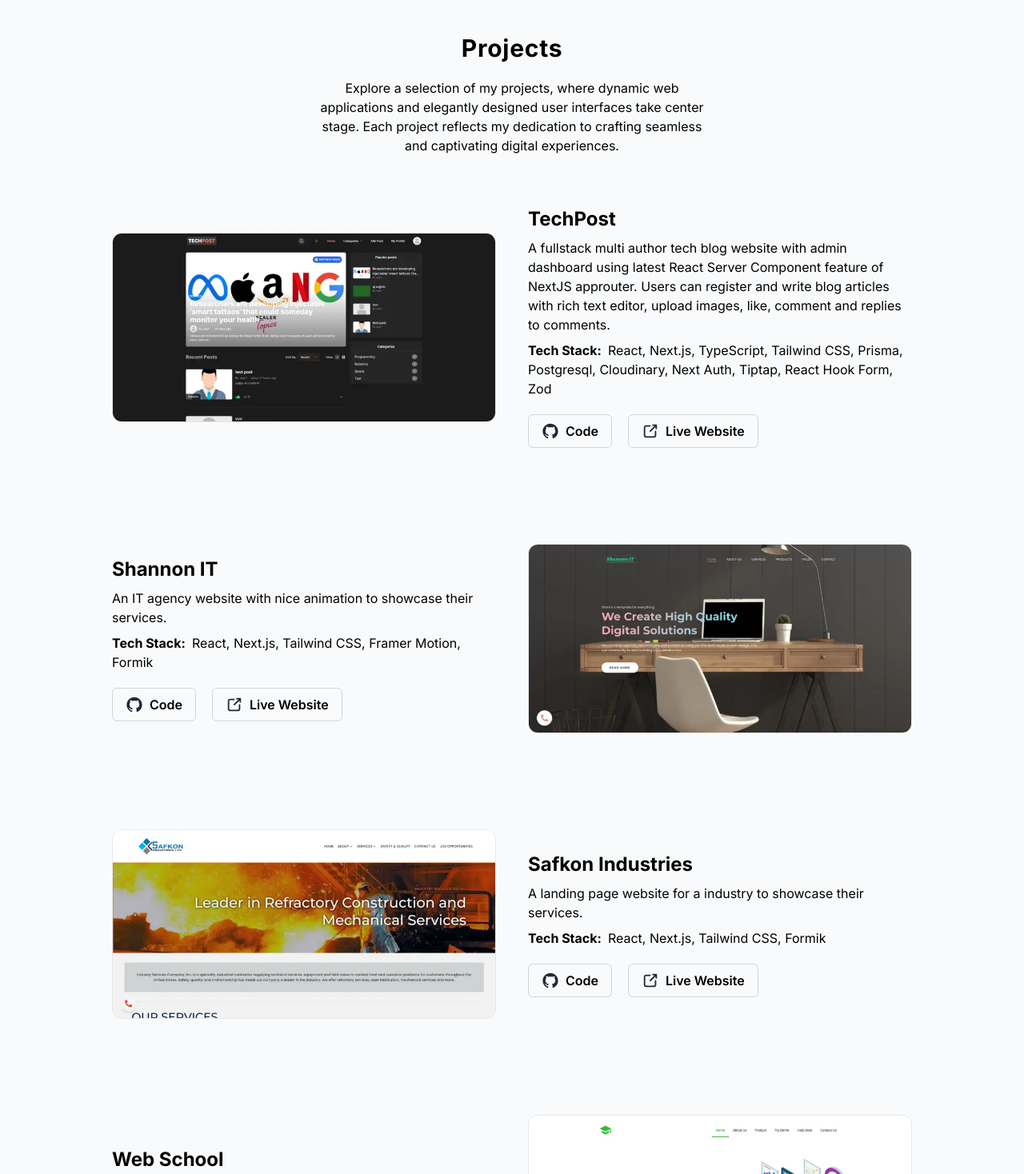
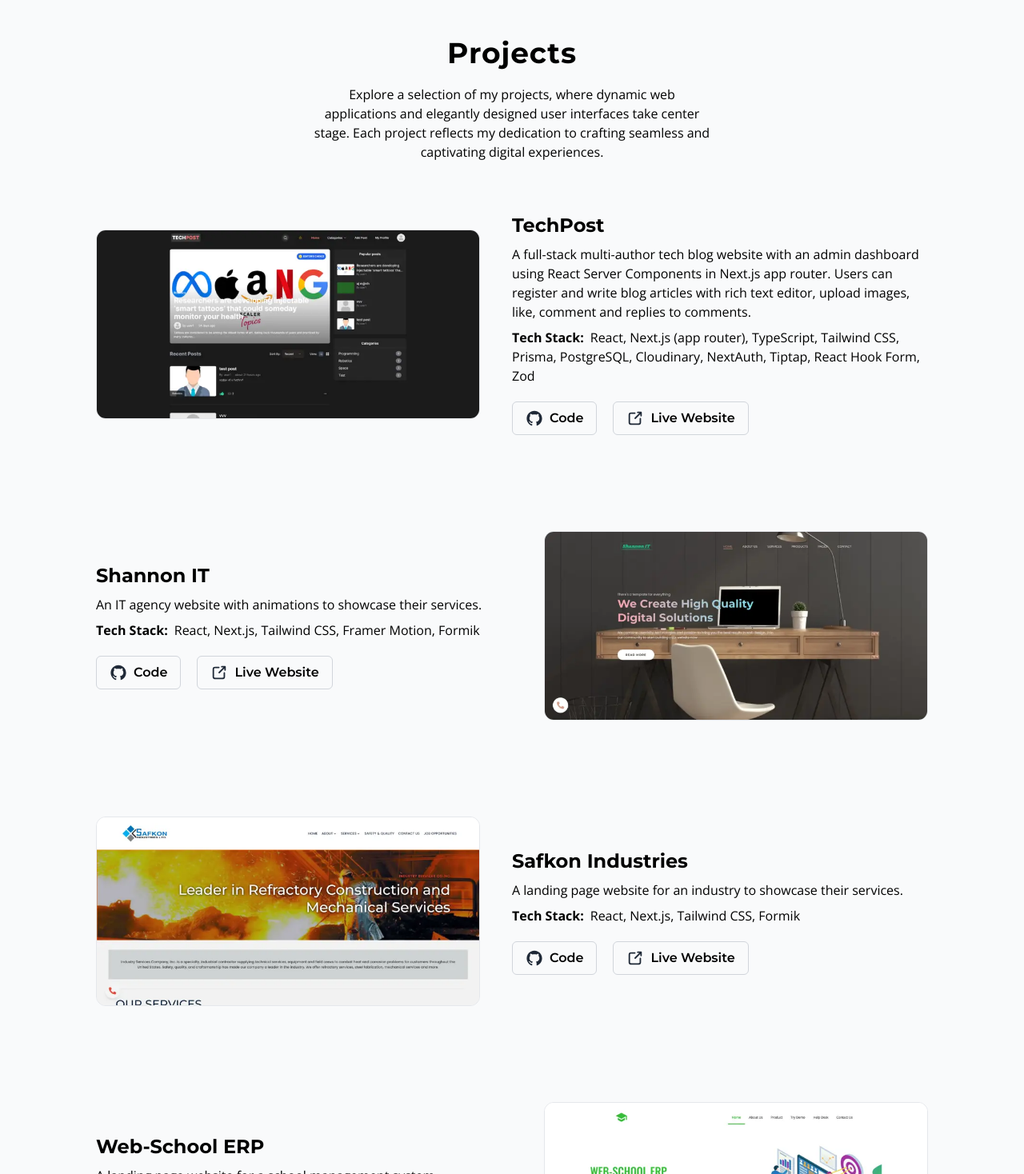
Before and after one commit to ashfakniloy/niloy-portfolio, a Next.js app: page / in a window 1280 px wide. Shown: the part 1604-3072 px from the top of the page at 80% size. Built offline with nearby package versions, Linux system fonts and the light colour scheme.

Commit message:
changed font

```diff
--- a/app/layout.tsx
+++ b/app/layout.tsx
@@ -1,4 +1,4 @@
-import { Inter } from "next/font/google";
+import { Montserrat, Open_Sans } from "next/font/google";
 import type { Metadata } from "next";
 import { Analytics } from "@vercel/analytics/react";
 import ThemeWrapper from "@/components/Layout/ThemeWrapper";
@@ -7,7 +7,12 @@ import Footer from "@/components/Layout/Footer";
 import ToastNotification from "@/components/ToastNotification";
 import "./globals.css";
 
-const inter = Inter({ subsets: ["latin"] });
+const openSans = Open_Sans({ subsets: ["latin"] });
+
+const montserrat = Montserrat({
+  subsets: ["latin"],
+  variable: "--font-montserrat",
+});
 
 export const metadata: Metadata = {
   title: "Niloy | Web Developer",
@@ -23,7 +28,7 @@ export default function RootLayout({
   return (
     <html lang="en" suppressHydrationWarning>
       <body
-        className={`bg-gray-50 text-black dark:bg-custom-gray dark:text-white ${inter.className}`}
+        className={`bg-gray-50 text-black dark:bg-custom-gray dark:text-white ${openSans.className} ${montserrat.variable}`}
       >
         <ThemeWrapper>
           <ToastNotification duration={5000} closeButton />
--- a/app/page.tsx
+++ b/app/page.tsx
@@ -5,7 +5,7 @@ import Skills from "@/components/Sections/Skills";
 
 function HomePage() {
   return (
-    <main className="">
+    <main>
       <About />
       <Skills />
       <Projects />
--- a/components/Form/ToastCustom.tsx
+++ b/components/Form/ToastCustom.tsx
@@ -12,7 +12,7 @@ export const SuccessToast = ({ t }: { t: string | number }) => {
           <span className="mt-0.5 self-start">
             <CheckCircle />
           </span>
-          <div className="">
+          <div>
             <p>Your message has been submitted</p>
             <p className="mt-2 text-sm">
               I will get back to you as soon as possible.
@@ -39,7 +39,7 @@ export const ErrorToast = ({ t }: { t: string | number }) => {
           <span className="mt-0.5 self-start">
             <ExclamationCircle />
           </span>
-          <div className="">
+          <div>
             <p className="text-red-600 dark:text-red-400">
               Oops! something went wrong
             </p>
--- a/components/Layout/Navbar/index.tsx
+++ b/components/Layout/Navbar/index.tsx
@@ -13,7 +13,7 @@ function Navbar() {
   return (
     <header className="sticky top-0 z-20 ">
       <div className="h-[60px] px-2 flex justify-between items-center backdrop-blur-md bg-gray-50/50 dark:bg-custom-gray/30 ">
-        <div className="">
+        <div>
           <Link
             className="cursor-pointer"
             // activeClass="active"
@@ -34,7 +34,7 @@ function Navbar() {
 
           <Buttonhamburger toggle={toggle} setToggle={setToggle} />
 
-          <nav className="hidden lg:block space-x-10">
+          <nav className="hidden lg:block space-x-10 font-montserrat">
             {navLinks.map((navLink) => (
               <Link
                 key={navLink.link}
@@ -69,7 +69,7 @@ function Navbar() {
         }`}
       >
         <div className="overflow-hidden">
-          <nav className="py-2 flex flex-col gap-2">
+          <nav className="py-2 flex flex-col gap-2 font-montserrat">
             {navLinks.map((navLink, i) => (
               <Link
                 key={navLink.link}
--- a/components/Sections/Projects.tsx
+++ b/components/Sections/Projects.tsx
@@ -1,7 +1,7 @@
+import Link from "next/link";
 import Image from "next/image";
 import { projects } from "@/data/projects";
 import { Github } from "../icons/contact/github";
-import Link from "next/link";
 import { ArrowUpRight } from "../icons/arrow-up-right";
 
 function Projects() {
@@ -11,7 +11,9 @@ function Projects() {
       className="py-[80px] lg:py-[100px] min-h-[calc(100vh-60px)]"
     >
       <div className="text-center flex flex-col justify-center items-center">
-        <h2 className="text-3xl font-bold tracking-wide">Projects</h2>
+        <h2 className="text-3xl lg:text-4xl font-montserrat font-bold tracking-wide">
+          Projects
+        </h2>
         <p className="mt-5 max-w-[500px]">
           Explore a selection of my projects, where dynamic web applications and
           elegantly designed user interfaces take center stage. Each project
@@ -21,10 +23,10 @@ function Projects() {
       </div>
 
       <div className="mt-16 flex flex-col justify-center items-center gap-28 lg:gap-[120px]">
-        {projects.map((project, i) => (
+        {projects.map((project) => (
           <div
             key={project.name}
-            className="flex flex-col w-full lg:w-[1000px] lg:flex-row lg:even:flex-row-reverse items-center gap-5 lg:gap-10"
+            className="flex flex-col w-full lg:w-[1040px] lg:flex-row lg:even:flex-row-reverse items-center gap-5 lg:gap-10"
           >
             <Link
               href={project.site}
@@ -50,19 +52,21 @@ function Projects() {
 
             <div className="lg:flex-1">
               <div className="space-y-2">
-                <h3 className="text-2xl font-bold">{project.name}</h3>
-                <div className="">{project.description}</div>
-                <p className="">
+                <h3 className="text-2xl font-montserrat font-bold">
+                  {project.name}
+                </h3>
+                <div>{project.description}</div>
+                <p>
                   <span className="font-bold mr-2">Tech Stack:</span>
                   {project.technologies.map((technology, i) => (
-                    <span key={i} className="">
+                    <span key={i}>
                       {technology}
                       {i !== project.technologies.length - 1 && ","}{" "}
                     </span>
                   ))}
                 </p>
               </div>
-              <div className="mt-5 flex items-center gap-5">
+              <div className="mt-5 flex items-center gap-5 font-montserrat">
                 <Link href={project.repo} target="_blank">
                   <button
                     type="button"
@@ -70,7 +74,7 @@ function Projects() {
                     className="font-semibold border border-gray-300 dark:border-gray-700 flex items-center gap-2 px-4 py-2 rounded-md hover:bg-gray-300 dark:hover:bg-gray-700 transition-color duration-200"
                   >
                     <Github width={22} height={22} />
-                    <span className="">Code</span>
+                    <span>Code</span>
                   </button>
                 </Link>
 
@@ -81,7 +85,7 @@ function Projects() {
                     className="font-semibold border border-gray-300 dark:border-gray-700 flex items-center gap-2 px-4 py-2 rounded-md hover:bg-gray-300 dark:hover:bg-gray-700 transition-color duration-200"
                   >
                     <ArrowUpRight />
-                    <span className="">Live Website</span>
+                    <span>Live Website</span>
                   </button>
                 </Link>
               </div>
--- a/components/Sections/Skills.tsx
+++ b/components/Sections/Skills.tsx
@@ -7,7 +7,9 @@ function Skills() {
       className="py-[80px] lg:py-[100px] min-h-[calc(100vh-60px)]"
     >
       <div className="text-center flex flex-col justify-center items-center">
-        <h2 className="text-3xl font-bold tracking-wide">Skills</h2>
+        <h2 className="text-3xl lg:text-4xl font-montserrat font-bold tracking-wide">
+          Skills
+        </h2>
         <p className="mt-5 max-w-[500px]">
           My approach to web development revolves around embracing the latest
           technologies to deliver exceptional applications. Below, you&apos;ll
--- a/data/projects.tsx
+++ b/data/projects.tsx
@@ -11,22 +11,26 @@ export const projects = [
     name: "TechPost",
     image: TechPost,
     description: (
-      <p className="">
-        A fullstack multi author tech blog website with admin dashboard using
+      <p>
+        {/* A fullstack multi author tech blog website with admin dashboard using
         latest React Server Component feature of NextJS approuter. Users can
         register and write blog articles with rich text editor, upload images,
-        like, comment and replies to comments.
+        like, comment and replies to comments. */}
+        A full-stack multi-author tech blog website with an admin dashboard
+        using React Server Components in Next.js app router. Users can register
+        and write blog articles with rich text editor, upload images, like,
+        comment and replies to comments.
       </p>
     ),
     technologies: [
       "React",
-      "Next.js",
+      "Next.js (app router)",
       "TypeScript",
       "Tailwind CSS",
       "Prisma",
-      "Postgresql",
+      "PostgreSQL",
       "Cloudinary",
-      "Next Auth",
+      "NextAuth",
       "Tiptap",
       "React Hook Form",
       "Zod",
@@ -39,9 +43,7 @@ export const projects = [
     name: "Shannon IT",
     image: ShannonIt,
     description: (
-      <p className="">
-        An IT agency website with nice animation to showcase their services.
-      </p>
+      <p>An IT agency website with animations to showcase their services.</p>
     ),
     technologies: [
       "React",
@@ -58,9 +60,7 @@ export const projects = [
     name: "Safkon Industries",
     image: Safkon,
     description: (
-      <p className="">
-        A landing page website for a industry to showcase their services.
-      </p>
+      <p>A landing page website for an industry to showcase their services.</p>
     ),
     technologies: ["React", "Next.js", "Tailwind CSS", "Formik"],
     repo: "https://github.com/ashfakniloy/safkon-frontend",
@@ -68,11 +68,9 @@ export const projects = [
     scrollDuration: 4,
   },
   {
-    name: "Web School",
+    name: "Web-School ERP",
     image: WebSchool,
-    description: (
-      <p className="">A landing page website for a school management system.</p>
-    ),
+    description: <p>A landing page website for a school management system.</p>,
     technologies: ["React", "Next.js", "Tailwind CSS", "Formik"],
     repo: "https://github.com/ashfakniloy/school-management-website",
     site: "https://web-school-erp.vercel.app",
@@ -81,9 +79,7 @@ export const projects = [
   {
     name: "Top Client Offer",
     image: Topclientoffer,
-    description: (
-      <p className="">A landing page website for a CPA marketing agency.</p>
-    ),
+    description: <p>A landing page website for a CPA marketing agency.</p>,
     technologies: ["React", "Next.js", "Tailwind CSS", "Formik"],
     repo: "https://github.com/ashfakniloy/topclientoffer",
     site: "https://topclientoffer.vercel.app",
@@ -92,9 +88,7 @@ export const projects = [
   {
     name: "AHM Blue Horizons",
     image: AHMBlueHorizons,
-    description: (
-      <p className="">A landing page website for an air travel agency.</p>
-    ),
+    description: <p>A landing page website for an air travel agency.</p>,
     technologies: ["React", "Next.js", "Tailwind CSS", "Formik"],
     repo: "https://github.com/ashfakniloy/ahm-blue-horizons",
     site: "https://ahm-blue-horizons.vercel.app",
@@ -104,7 +98,7 @@ export const projects = [
     name: "Github Search",
     image: GithubSearch,
     description: (
-      <p className="">
+      <p>
         A simple react app for searching github profiles and see profile
         details. The api is provided by github.
       </p>
--- a/tailwind.config.ts
+++ b/tailwind.config.ts
@@ -19,6 +19,9 @@ const config: Config = {
       },
     },
     extend: {
+      fontFamily: {
+        montserrat: ["var(--font-montserrat)"],
+      },
       colors: {
         "custom-gray": "#0D1117",
       },
```
Also changed, not shown: components/Sections/About.tsx (+4 -4 lines), components/Sections/Contact.tsx (+8 -6 lines).
